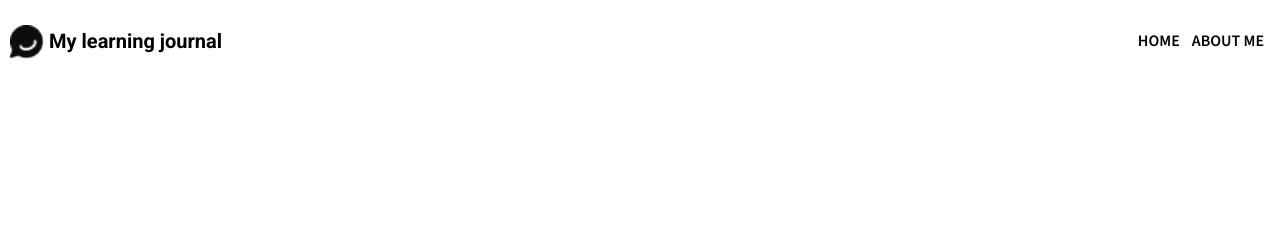
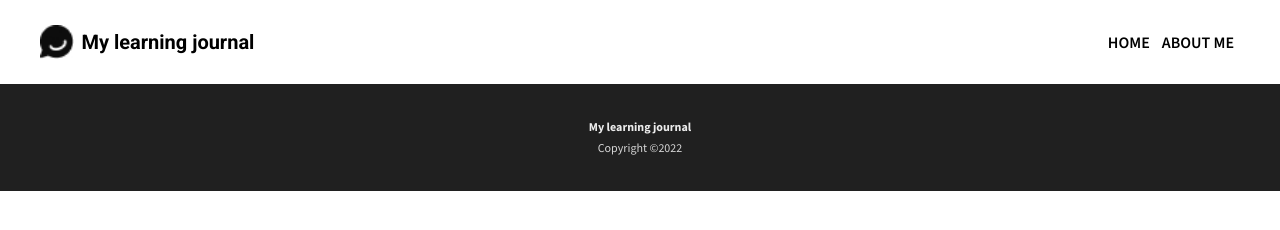
Before and after one commit to rolzzzz1/Learning-journal, a website built with Vite: page index.html in a window 1280 px wide. Built offline with nearby package versions, Linux system fonts and the light colour scheme.

Commit message:
change 1

```diff
--- a/css/style.css
+++ b/css/style.css
@@ -2,6 +2,21 @@ html,
 body {
   margin: 0;
   padding: 0;
+}
+
+/* Header CSS */
+
+.mainHeader {
+  display: flex;
+  justify-content: space-between;
+  margin: 0.25em 0.75em;
+  padding: 0.25em 0.75em;
+  /* background-color: aquamarine; */
+}
+
+.logoDiv {
+  display: flex;
+  align-items: center;
 }
 
 .logoImg {
@@ -11,15 +26,12 @@ body {
 
 .logoText {
   display: inline;
-    font-size: 13.5px;
-    padding: 0 5px;
+  /* font-size: 13.5px; */
+  font-size: 0.844rem;
+  padding: 0 0.37em;
+  /* padding: 0 5px; */
   font-family: "Roboto", sans-serif;
   font-weight: 700;
-}
-
-.logoDiv {
-    display: flex;
-    align-items: center;
 }
 
 .headerBtnDiv {
@@ -30,7 +42,8 @@ body {
 .headerBtn {
   background: none;
   border: none;
-    font-size: 12px;
+  /* font-size: 12px; */
+  font-size: 0.75rem;
   font-family: "Source Sans 3", sans-serif;
   font-weight: 600;
 }
@@ -40,15 +53,43 @@ body {
   outline: none;
 }
 
-.mainHeader {
+/* Footer CSS */
+
+.mainFooter {
   display: flex;
-    justify-content: space-between;
-    margin: 5px;
-    padding: 5px;
-    /* background-color: aquamarine; */
+  flex-direction: column;
+  justify-content: center;
+  align-items: center;
+  background-color: #202020;
+  /* height: 100px; */
+  padding: 2.18em 0;
 }
 
-@media(min-width: 480px) {
+.footH3 {
+  color: #ececec;
+  /* font-size: 12px; */
+  font-size: 0.75rem;
+  font-family: "Source Sans 3", sans-serif;
+  font-weight: 700;
+  margin: 0;
+}
+
+.footP {
+  color: #d7d7d7;
+  /* font-size: 12px; */
+  font-size: 0.75rem;
+  font-family: "Source Sans 3", sans-serif;
+  margin: 0;
+  /* padding-top: 5px; */
+  padding-top: 0.42em;
+}
+
+@media (min-width: 480px) {
+  .mainHeader {
+    padding: 5px 20px;
+    margin: 5px 20px;
+  }
+
   .headerBtn {
     font-size: 16px;
   }
--- a/index.html
+++ b/index.html
@@ -1,21 +1,26 @@
 <html>
-    <head><link rel="stylesheet" href="https://cdnjs.cloudflare.com/ajax/libs/normalize/8.0.1/normalize.css">
+  <head>
     <title>My Learning Journal</title>
-        <link rel="stylesheet" href="css/style.css">
+    <link rel="stylesheet" href="css/style.css" />
 
     <!-- Font roboto -->
-        <link rel="preconnect" href="https://fonts.googleapis.com">
-        <link rel="preconnect" href="https://fonts.gstatic.com" crossorigin>
+    <link rel="preconnect" href="https://fonts.googleapis.com" />
+    <link rel="preconnect" href="https://fonts.gstatic.com" crossorigin />
     <!-- Roboto -->
     <!-- Source sans pro -->
-        <link href="https://fonts.googleapis.com/css2?family=Roboto:ital,wght@0,100;0,300;0,400;0,500;0,700;0,900;1,100;1,300;1,400;1,500;1,700;1,900&family=Source+Sans+3:ital,wght@0,200..900;1,200..900&display=swap" rel="stylesheet">
+    <link
+      href="https://fonts.googleapis.com/css2?family=Roboto:ital,wght@0,100;0,300;0,400;0,500;0,700;0,900;1,100;1,300;1,400;1,500;1,700;1,900&family=Source+Sans+3:ital,wght@0,200..900;1,200..900&display=swap"
+      rel="stylesheet"
+    />
   </head>
   <body>
     <header class="mainHeader">
       <div class="logoDiv">
-                <img src="images/logo.jpg"
+        <img
+          src="images/logo.jpg"
           alt="My learning journal logo"
-                class="logoImg" />
+          class="logoImg"
+        />
         <h3 class="logoText">My learning journal</h3>
       </div>
       <div class="headerBtnDiv">
@@ -24,6 +29,9 @@
       </div>
     </header>
     <main></main>
-        <footer></footer>
+    <footer class="mainFooter">
+      <h3 class="footH3">My learning journal</h3>
+      <p class="footP">Copyright ©2022</p>
+    </footer>
   </body>
 </html>
```
Lines whose indentation alone changed are shown as unchanged.
